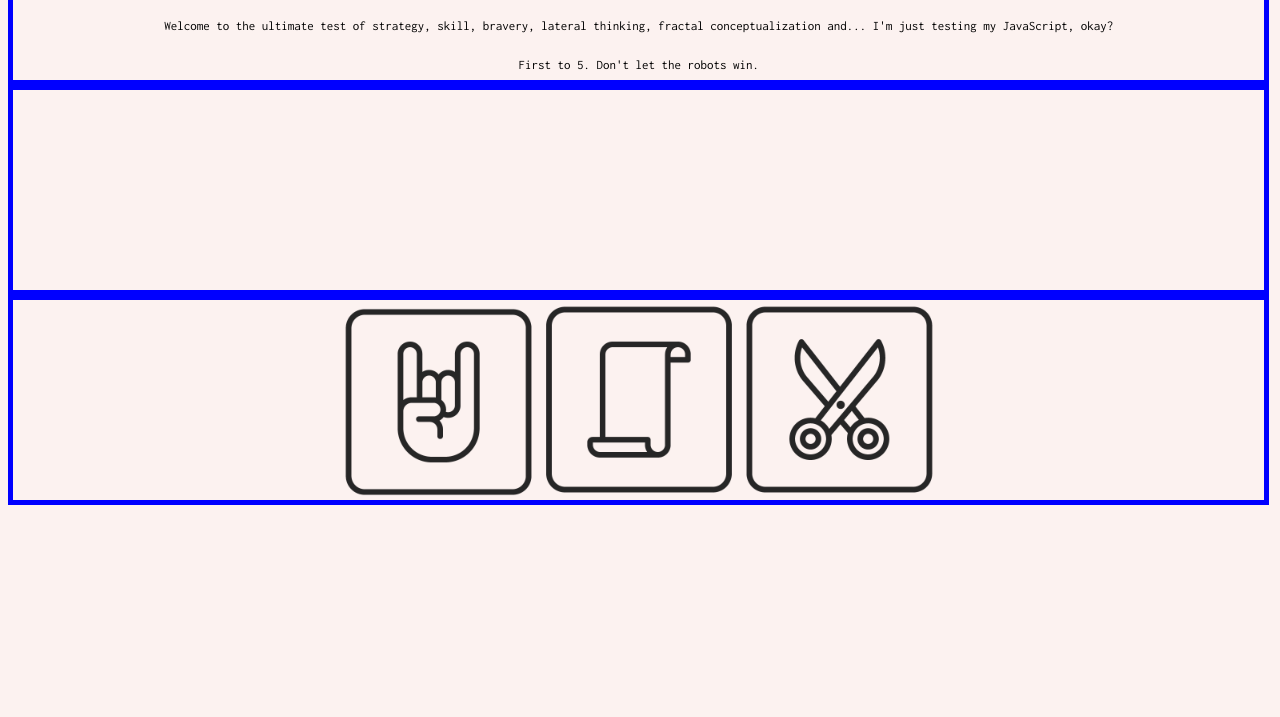
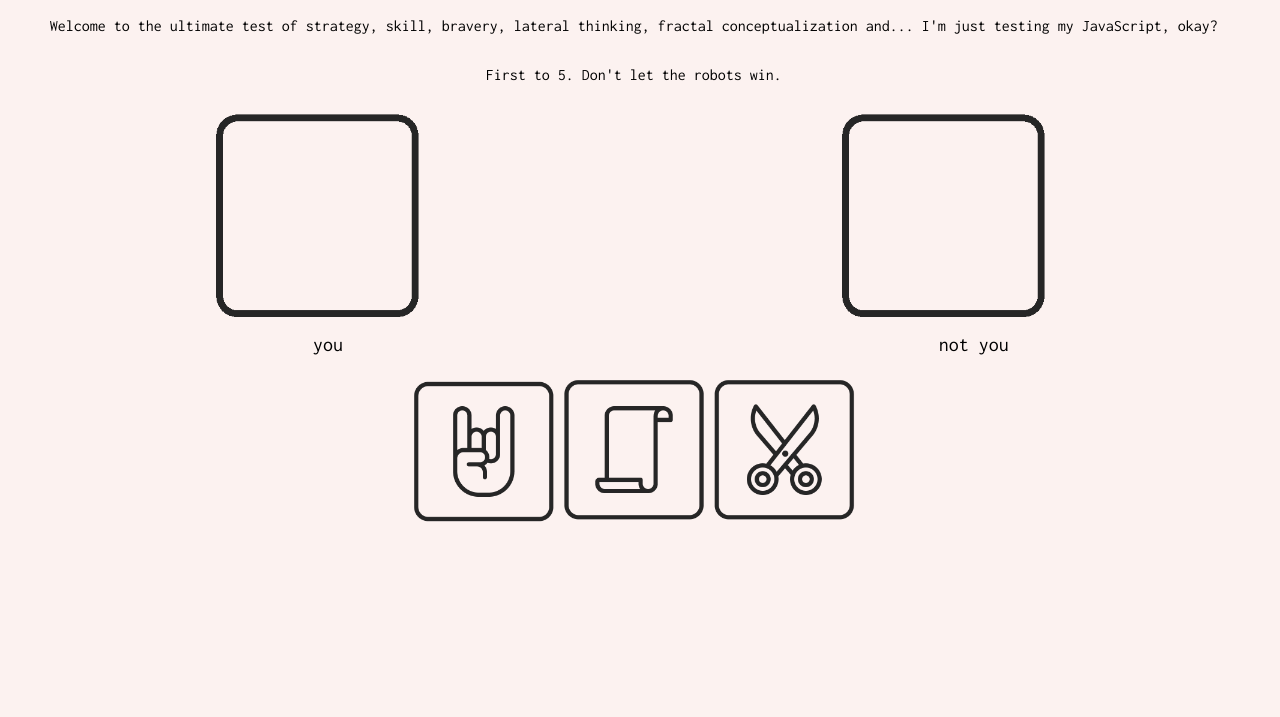
Before and after one commit to tblackmore0/rock_paper_scissors, a plain HTML site: page rock_paper_scissors.html in a window 1280 px wide. Shown: the part 83-800 px from the top of the page. Drawn offline with Linux system fonts and the light colour scheme.

Commit message:
more style changes
added another image, messed around with the css, almost happy, need to change text positoning and add smiley face

```diff
--- a/rock_paper_scissors.css
+++ b/rock_paper_scissors.css
@@ -10,8 +10,7 @@ body {
         box-sizing: content-box;
 
         width: 99%;
-        height: 150px;
-        border: 5px solid blue;
+        height: 170px;
         position: relative;
     }
         .title {
@@ -21,12 +20,12 @@ body {
         .introPara1 {
             position: relative;
             font-family: 'Inconsolata', monospace;
-            font-size: small;
+            font-size: medium;
         }
         .introPara2 {
             position: relative;
             font-family: 'Inconsolata', monospace;
-            font-size: small;
+            font-size: medium;
         }
 
     .outputContainer {
@@ -37,12 +36,81 @@ body {
         box-sizing: content-box;
 
         width: 99%;
-        height: 200px;
-        border: 5px solid blue;
+        height: 280px;
         position: relative;
 
+    }
+        .playerDecisionOutput {
+            display: flex;
+            flex-direction: column;
+            justify-content: safe center;
+            align-content: safe center;
+            box-sizing: content-box;
 
-    }
+            width: 99%;
+            height: 100%;
+            position: relative;
+        }
+            .playerImageOutput {
+                align-self: center;
+                background-image: url("/Images/blank.png");
+                background-size: cover;
+                width: 250px;
+                height: 250px;
+                position: relative;
+            }
+            .playerScoreOutput {
+                width: 30%;
+                height: 20%;
+                position: relative;
+                align-self: center;
+            }
+                .playerScoreOutputText {
+                    font-family: 'Inconsolata', monospace;
+                    font-size: 20px;
+                    margin-top: 10px;
+                    margin-left: 30px;
+                    margin-bottom: 10px;
+                    margin-right: 0px;
+                    position: absolute;
+                    left: 56px;
+                }
+
+        .computerDecisionOutput {
+            display: flex;
+            flex-direction: column;
+            justify-content: safe center;
+            box-sizing: content-box;
+
+            width: 99%;
+            height: 100%;
+            position: relative;
+        }
+            .computerImageOutput {
+                align-self: center;
+                background-image: url("/Images/blank.png");
+                background-size: cover;
+                width: 250px;
+                height: 250px;
+                position: relative;
+            }
+            .computerScoreOutput {
+                width: 30%;
+                height: 20%;
+                position: relative;
+                align-self: center;
+            }
+                .computerScoreOutputText {
+                    font-family: 'Inconsolata', monospace;
+                    font-size: 20px;
+                    margin-top: 10px;
+                    margin-left: 30px;
+                    margin-bottom: 10px;
+                    margin-right: 0px;
+                    position: absolute;
+                    left: 56px;
+                }
+
 
     .buttonContainer {
         display: flex;
@@ -52,34 +120,33 @@ body {
         box-sizing: content-box;
 
         width: 99%;
-        height: 200px;
-        border: 5px solid blue;
+        height: 150px;
         position: relative;
+    }
 
-    }
         #rockDecision {
-            height: 200px;
-            width: 200px;
+            height: 150px;
+            width: 150px;
         }
             #rockButton {
-                height: 200px;
-                width: 200px;
+                height: 150px;
+                width: 150px;
             }
 
         #paperDecision {
-            height: 200px;
-            width: 200px;
+            height: 150px;
+            width: 150px;
         }
             #paperButton {
-                height: 200px;
-                width: 200px;
+                height: 150px;
+                width: 150px;
             }
 
         #scissorsDecision {
-            height: 200px;
-            width: 200px;
+            height: 150px;
+            width: 150px;
         }
             #scissorsButton {
-                height: 200px;
-                width: 200px;
+                height: 150px;
+                width: 150px;
             }
--- a/rock_paper_scissors.html
+++ b/rock_paper_scissors.html
@@ -25,13 +25,22 @@
 
 <body>
     <div class="outputContainer">
-        <div id="playerDecisionOutput"></div>
-        <div id="computerDecisionOutput"></div>
+        <div class="playerDecisionOutput">
+            <div class="playerImageOutput"></div>
+            <div class="playerScoreOutput">
+                <p class="playerScoreOutputText">you</p>
+            </div>
+        </div>
+
+        <div class="computerDecisionOutput">
+            <div class="computerImageOutput"></div>
+            <div class="computerScoreOutput">
+                <p class ="computerScoreOutputText">not you</p>
+            </div>
+        </div>
     </div>
 
-    <div id="playerScore"></div>
 
-    <div id="computerScore"></div>
 
 
     <div class="buttonContainer">
```
Also changed, not shown: Images/blank.png (added).
